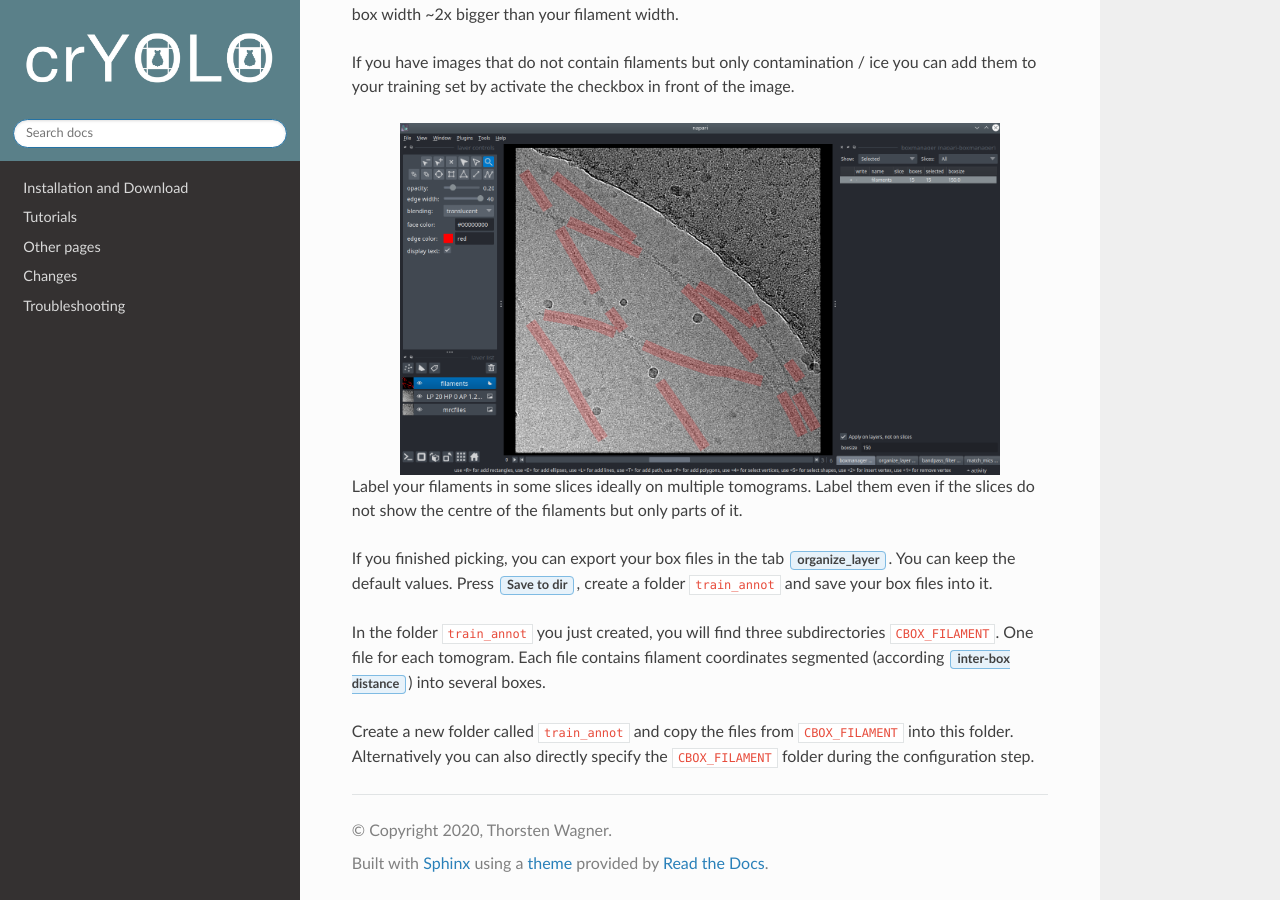
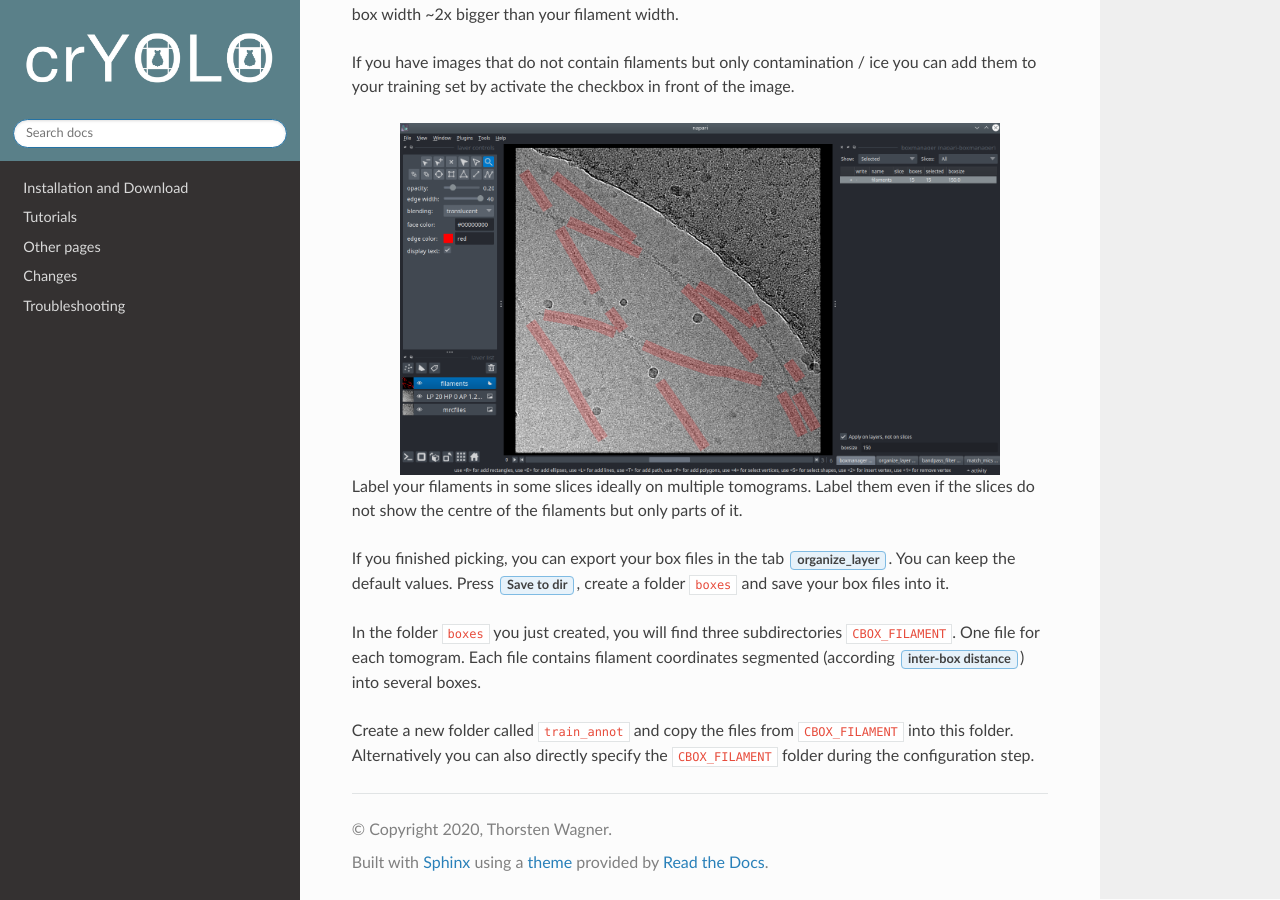
Before and after one commit to MPI-Dortmund/cryolo, a Sphinx documentation site: the page built from source/tutorials/data_preparation_filament_tomo.rst, in a window 1280 px wide and 900 px high, scrolled down 1678 px. Built offline with Sphinx 7.4.7 and the Read the Docs theme 2.0.0, drawn with Linux system fonts in a browser that asks for light colours.

```diff
--- a/source/tutorials/data_preparation_filament_tomo.rst
+++ b/source/tutorials/data_preparation_filament_tomo.rst
@@ -24,6 +24,6 @@
 
 .. include:: text_modules/data_prep_filament_save.rst
 
-In the folder :file:`train_annot` you just created, you will find three subdirectories :file:`CBOX_FILAMENT`. One file for each tomogram. Each file contains filament coordinates segmented (according :guilabel:`inter-box distance`) into several boxes.
+In the folder :file:`boxes` you just created, you will find three subdirectories :file:`CBOX_FILAMENT`. One file for each tomogram. Each file contains filament coordinates segmented (according :guilabel:`inter-box distance`) into several boxes.
 
 Create a new folder called :file:`train_annot` and copy the files from :file:`CBOX_FILAMENT` into this folder. Alternatively you can also directly specify the :file:`CBOX_FILAMENT` folder during the configuration step.
--- a/source/tutorials/text_modules/data_prep_filament_save.rst
+++ b/source/tutorials/text_modules/data_prep_filament_save.rst
@@ -1 +1 @@
-If you finished picking, you can export your box files in the tab :guilabel:`organize_layer`. You can keep the default values.  Press :guilabel:`Save to dir`, create a folder :file:`train_annot` and save your box files into it.
+If you finished picking, you can export your box files in the tab :guilabel:`organize_layer`. You can keep the default values.  Press :guilabel:`Save to dir`, create a folder :file:`boxes` and save your box files into it.
```
